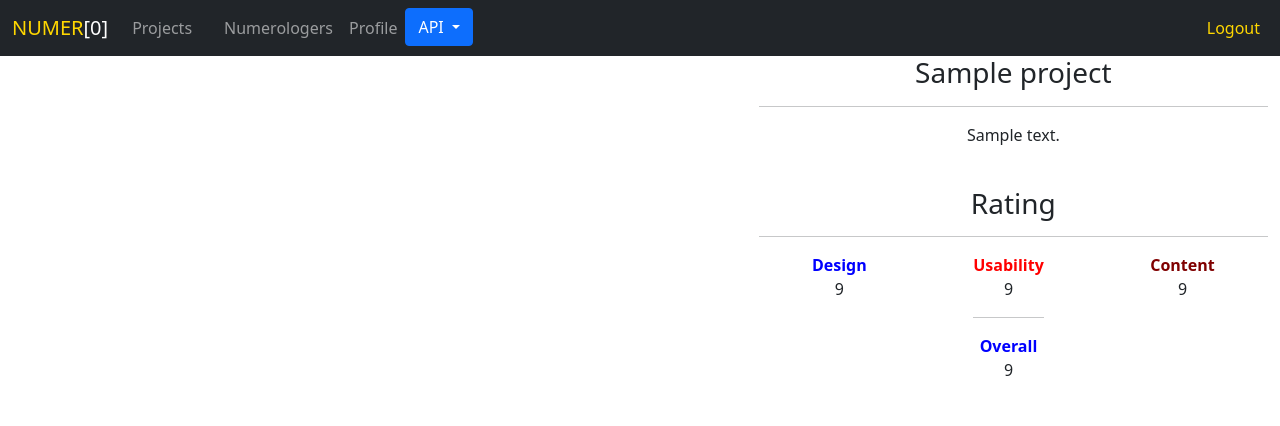
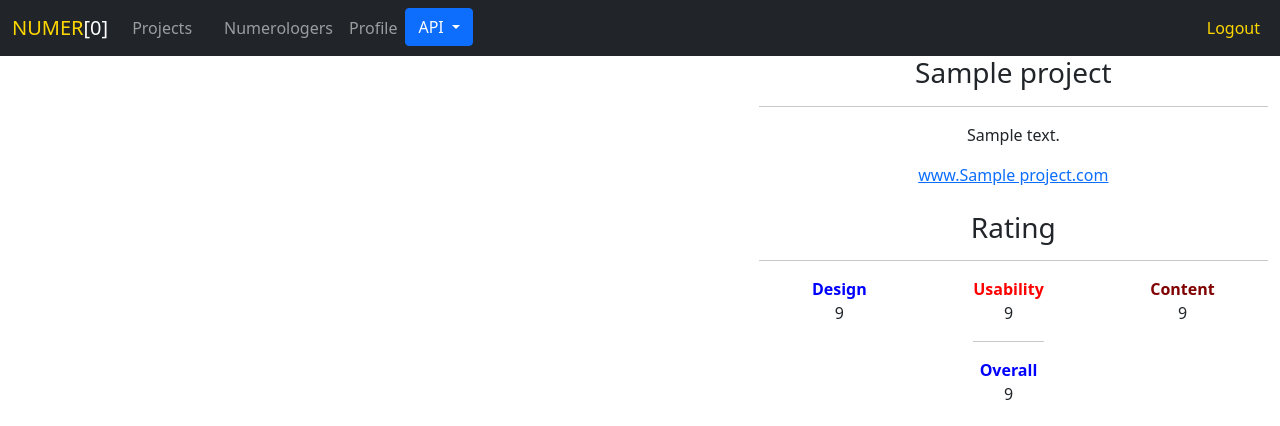
Before and after one commit to MalombaKevin/Numero-0, a Django app: page /project/1/ in a window 1280 px wide. Shown: the top 426 px of the page. Run offline with Django 4.2, Linux system fonts and the light colour scheme; a user stored in the database is signed in; tables that the repository leaves empty hold one stand-in row (values such as "Sample post"); some libraries are stand-ins or nearby versions.

Commit message:
update project details

```diff
--- a/numeroapp/templates/project_details.html
+++ b/numeroapp/templates/project_details.html
@@ -28,7 +28,9 @@
                 <h3> {{ projects.title }}</h3>
                 <hr>
                 <p>{{projects.description}}</p>
-                <br>
+
+                <a href="{{projects.url}}" target="_blank">www.{{projects.title}}.com</a>
+                <br><br>
                 <h3>Rating</h3>
                 <hr>
                 <div style="display:flex; justify-content:space-around">
```
